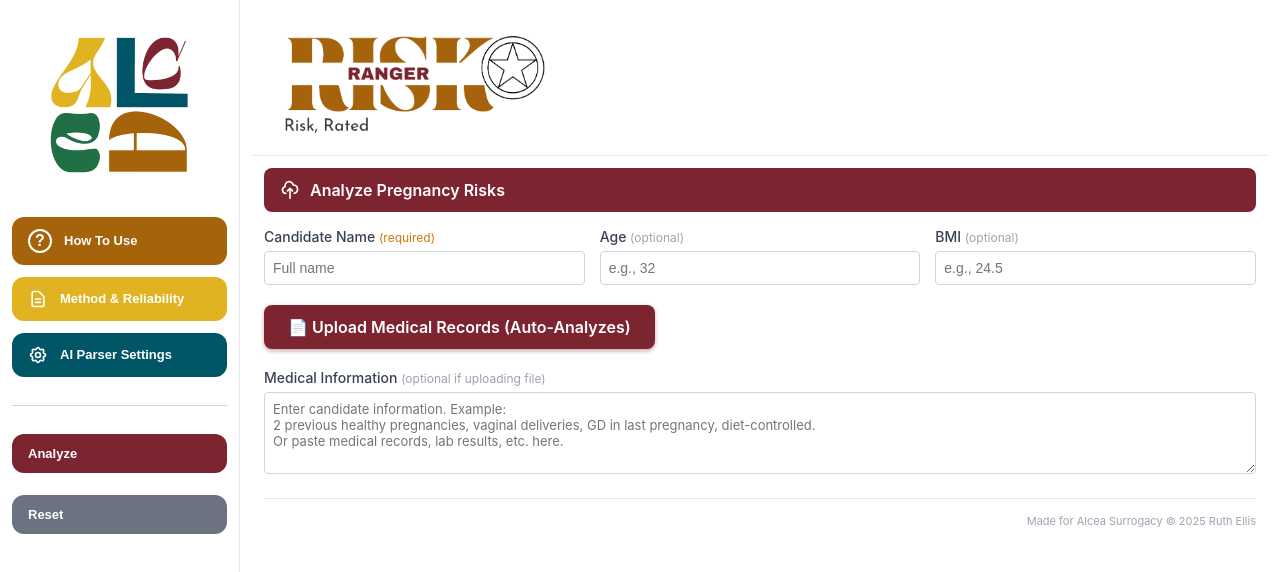
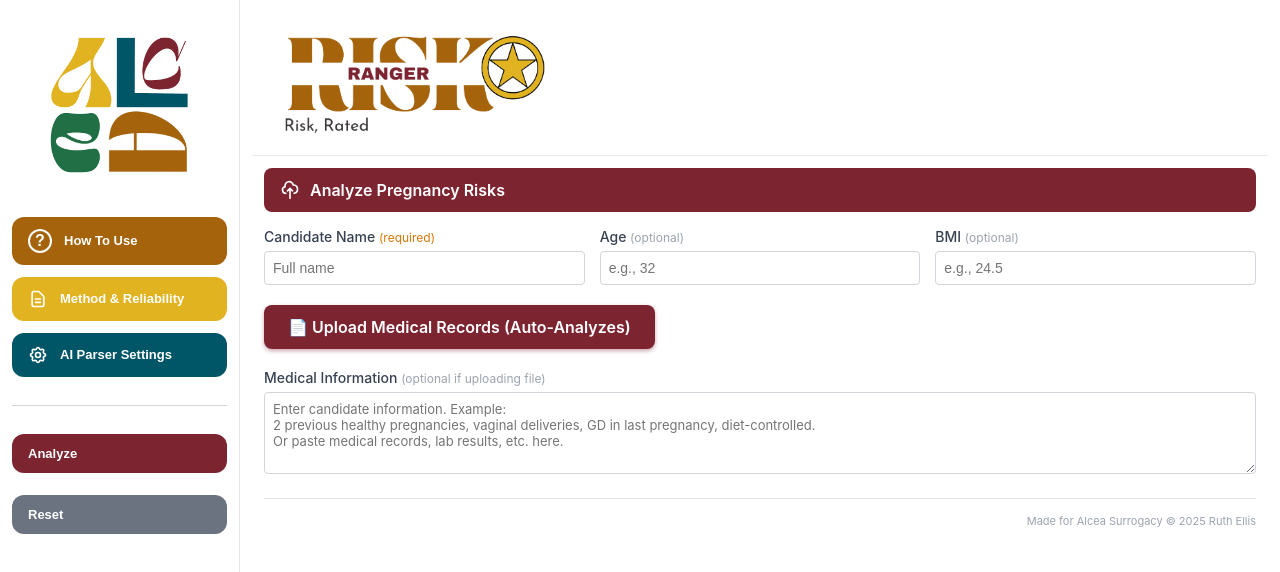
Before and after one commit to ruthmarieartistry/Risk-Ranger, a React (Vite) app: page / in a window 1280 px wide. Shown: the top 572 px of the page. Built offline with nearby package versions, Linux system fonts and the light colour scheme.

Commit message:
Update to new Risk Ranger logo

```diff
--- a/src/components/App.jsx
+++ b/src/components/App.jsx
@@ -729,7 +729,7 @@
         <div className="main-content">
         <div className="main-card">
           <div className="app-header">
-            <img src="/carry-calc-logo.png" alt="Carry Calc" className="header-logo" />
+            <img src="/riskrangerlogo.png" alt="Risk Ranger" className="header-logo" />
           </div>
 
           <div className="input-section">
```
Also changed, not shown: public/riskrangerlogo.png (added).
